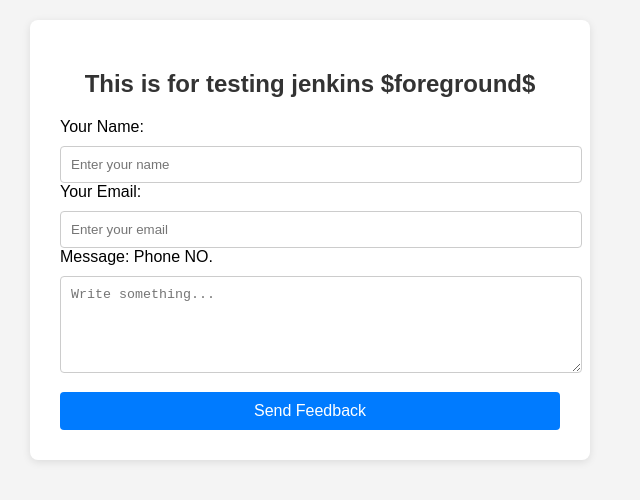
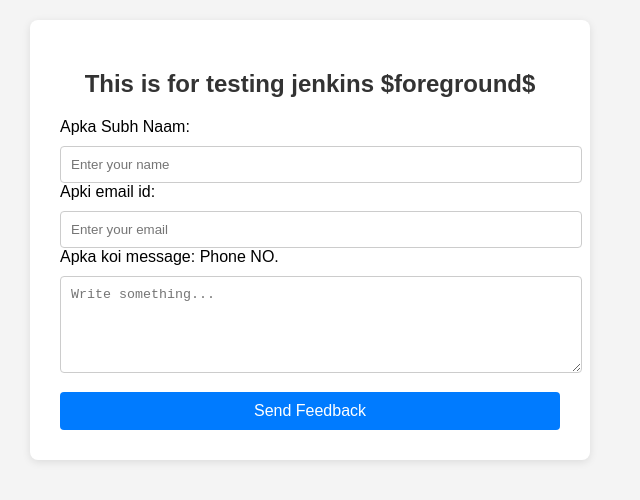
Before and after one commit to ThisIsSagarKaushik/Jenkins, a plain HTML site: page index.html in a window 1280 px wide. Shown: the whole page, without its empty margins (330-970 px from the left). Drawn offline with Linux system fonts and the light colour scheme.

Commit message:
changecode

```diff
--- a/index.html
+++ b/index.html
@@ -48,13 +48,13 @@
   <div class="container">
     <h2>This is for testing jenkins $foreground$</h2>
     <form>
-      <label for="name">Your Name:</label>
+      <label for="name">Apka Subh Naam:</label>
       <input type="text" id="name" name="name" placeholder="Enter your name">
 
-      <label for="email">Your Email:</label>
+      <label for="email">Apki email id:</label>
       <input type="email" id="email" name="email" placeholder="Enter your email">
 
-      <label for="message">Message:</label>
+      <label for="message">Apka koi message:</label>
       <label for="PhoneNumber">Phone NO. </lable>
       <textarea id="message" name="message" rows="5" placeholder="Write something..."></textarea>
 
```
